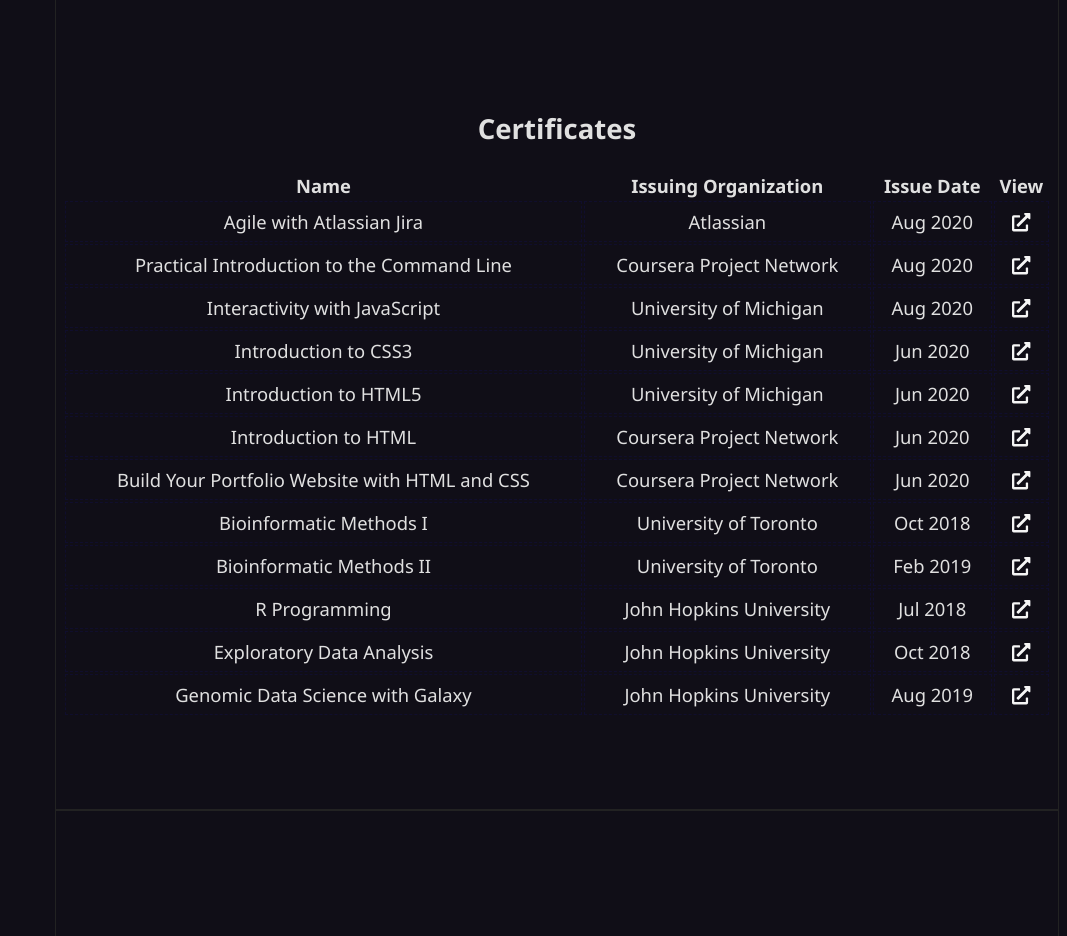
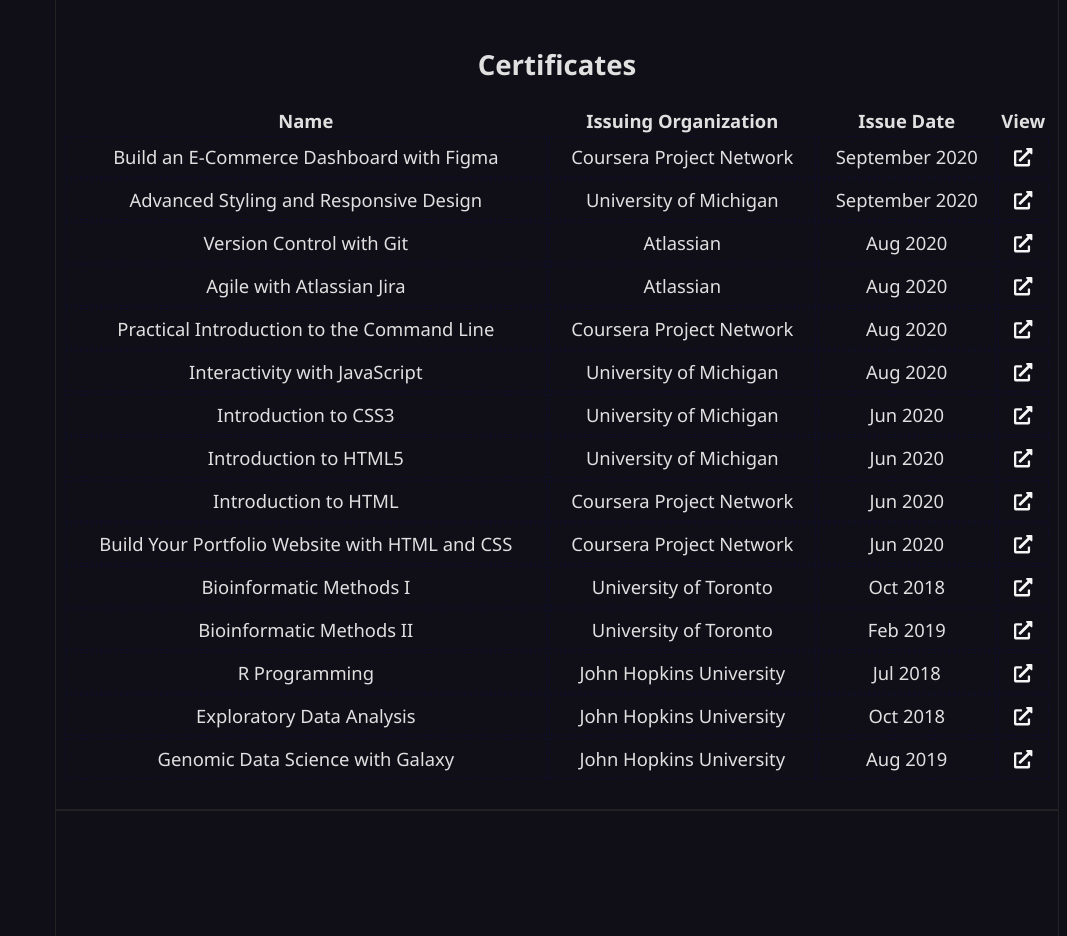
Before and after one commit to CilgaIscan/cilgaiscan.me, a plain HTML site: page index.html in a window 1280 px wide. Shown: the part 2420-3356 px from the top of the page, without its empty margins (213-1280 px from the left). Drawn offline with Linux system fonts and the light colour scheme; a web font is replaced by a local one.

Commit message:
add new certificates

```diff
--- a/index.html
+++ b/index.html
@@ -131,12 +131,42 @@
       </tr>
       </thead>
       <tbody>
+        <tr>
+          <td>Build an E-Commerce Dashboard with Figma</td>
+          <td>Coursera Project Network</td>
+          <td>September 2020</td>
+          <td>
+            <a href="https://coursera.org/share/a6c9807aa7a544675d6a204367a73ca3" target="_blank">
+              <i class="fas fa-external-link-alt"></i>
+            </a>
+          </td>
+        </tr>
+        <tr>
+          <td>Advanced Styling and Responsive Design</td>
+          <td>University of Michigan</td>
+          <td>September 2020</td>
+          <td>
+            <a href="https://coursera.org/share/7f9ff7abb8c1a470716225f02065a875" target="_blank">
+              <i class="fas fa-external-link-alt"></i>
+            </a>
+          </td>
+        </tr>
+        <tr>
+          <td>Version Control with Git</td>
+          <td>Atlassian</td>
+          <td>Aug 2020</td>
+          <td>
+            <a href="https://coursera.org/share/8835cf8a91045080b6e0228cf5f10616" target="_blank">
+              <i class="fas fa-external-link-alt"></i>
+            </a>
+          </td>
+        </tr>
       <tr>
         <td>Agile with Atlassian Jira</td>
         <td>Atlassian</td>
         <td>Aug 2020</td>
         <td>
-          <a href="" target="_blank">
+          <a href="https://coursera.org/share/69e9c8e563e26d86d071f4f2a0600cff" target="_blank">
             <i class="fas fa-external-link-alt"></i>
           </a>
         </td>
```
